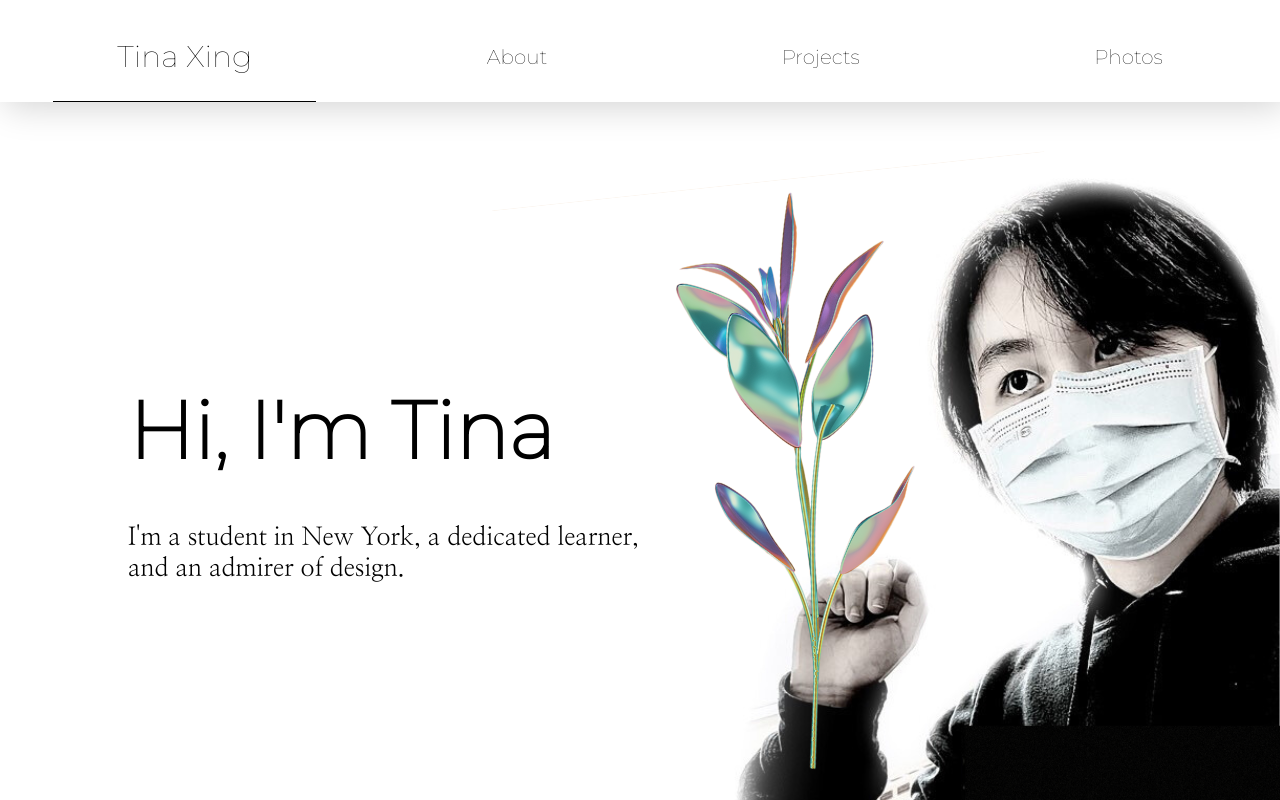
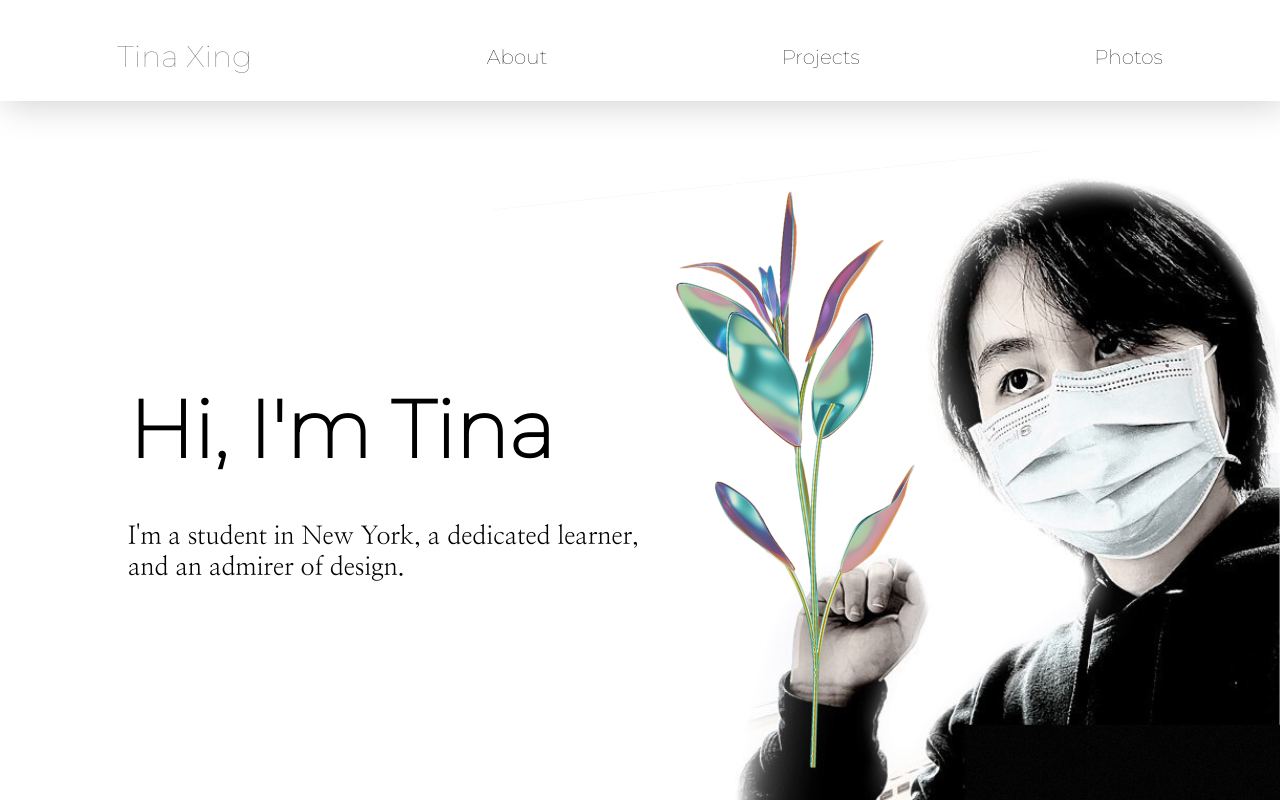
Before and after one commit to tsxing/tsxingold.github.io, a plain HTML site: page index.html in a window 1280 px wide. In both pictures the pointer is over the link "Tina Xing". Shown: the top 800 px of the page. Drawn offline with nearby package versions, Linux system fonts and the light colour scheme.

Commit message:
Update style.css

```diff
--- a/style.css
+++ b/style.css
@@ -44,7 +44,7 @@ body {
   font-size: 20px;
 }
 .topnav a:hover{
-  border-bottom: 1px solid black;
+  color: grey;
 }
 
 .topImage{
```
